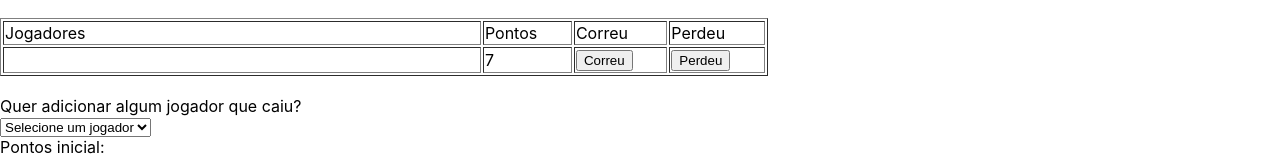
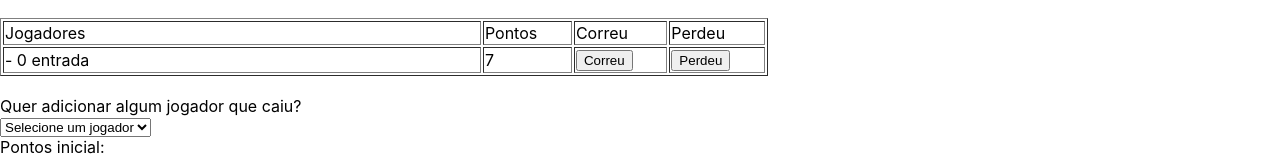
Before and after one commit to nicolasgfe/MarcadorBaralhoReact, a React (Create React App) app: page / in a window 1280 px wide. Both pictures are taken after a click on the button "Salvar". Shown: the part 210-366 px from the top of the page. Built offline with nearby package versions, Linux system fonts and the light colour scheme.

Commit message:
feat(feature/editValue): editando mostra de entrada.

```diff
--- a/src/components/EditValue/index.js
+++ b/src/components/EditValue/index.js
@@ -51,7 +51,7 @@ const EditValue = ({ players, onSave }) => {
                       </>
                     ) : (
                       <>
-                        <td width="20%">{player.name}</td>
+                        <td width="20%">{player.name} - {player.entrada} entrada</td>
                       </>
                     )}
                   </>
```
